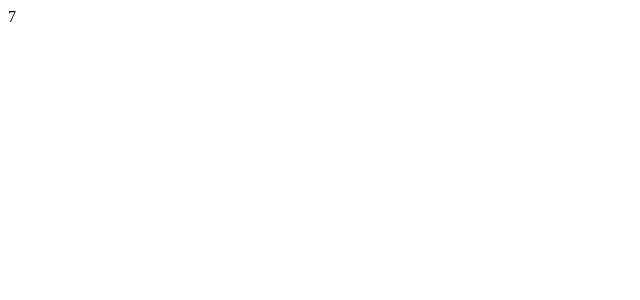
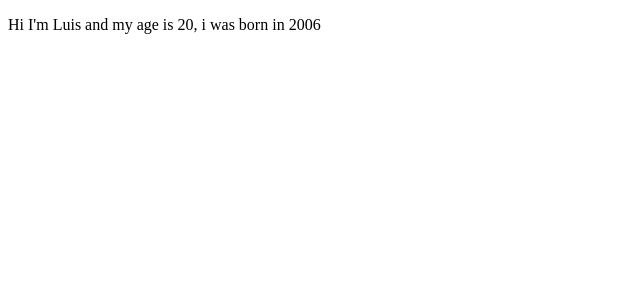
Before and after one commit to Luisrrodriguezg/full-stack-activities, a React (Vite) app in the folder exercisept1/: page / in a window 1280 px wide. Shown: the top 300 px of the page, without its empty margins (0-640 px from the left). Built offline with nearby package versions, Linux system fonts and the light colour scheme.

Commit message:
part 1.c) Destructuring

```diff
--- a/exercisept1/src/App.jsx
+++ b/exercisept1/src/App.jsx
@@ -1,17 +1,26 @@
-import { useState } from 'react'
-const App = () => {
-    const [ counter, setCounter ] = useState(0)
+const Hello = (props) => {
+    console.log(props)
+    console.log(props, typeof props.age)
+    const name = props.name
+    const age = props.age
 
-    setTimeout(
-        () => setCounter(counter + 1),
-        1000
-    )
-
-    console.log('rendering...', counter)
+    const bornYear = () => {
+        return new Date().getFullYear() - age
+    }
 
     return (
-        <div>{counter}</div>
+        <div>
+            <p>Hi I'm {name} and my age is {age}, i was born in {bornYear()}</p>
+        </div>
     )
 }
 
-export default App
+const luis = {
+    name: 'Luis',
+    age: 20
+}
+
+const App = () => {
+    return (<Hello name={luis.name} age={luis.age} />)
+}
+export default App;
--- a/exercisept1/src/main.jsx
+++ b/exercisept1/src/main.jsx
@@ -4,6 +4,6 @@ import App from './App.jsx'
 
 createRoot(document.getElementById('root')).render(
   <StrictMode>
-    <App />
+    <App/>
   </StrictMode>,
 )
```
